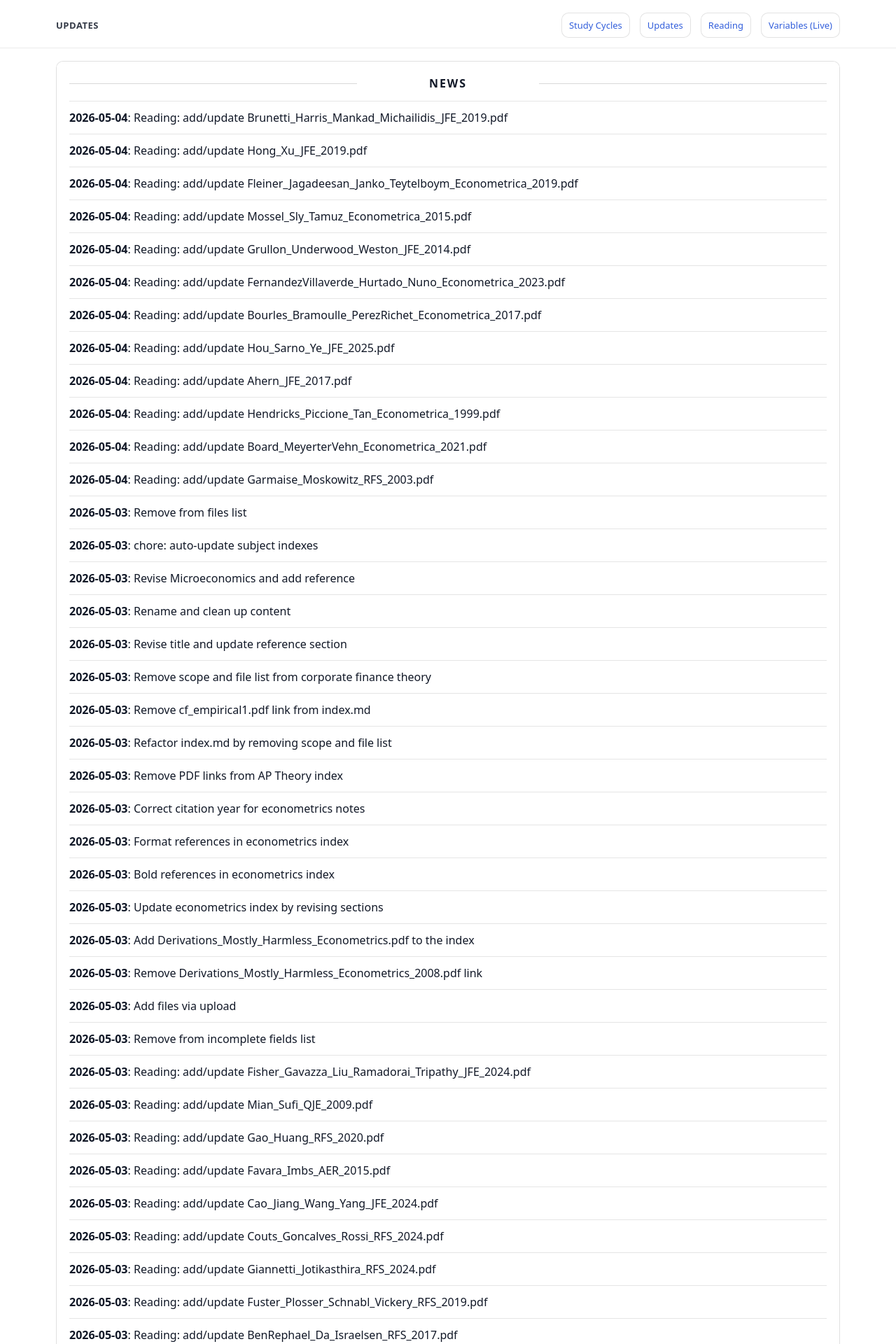
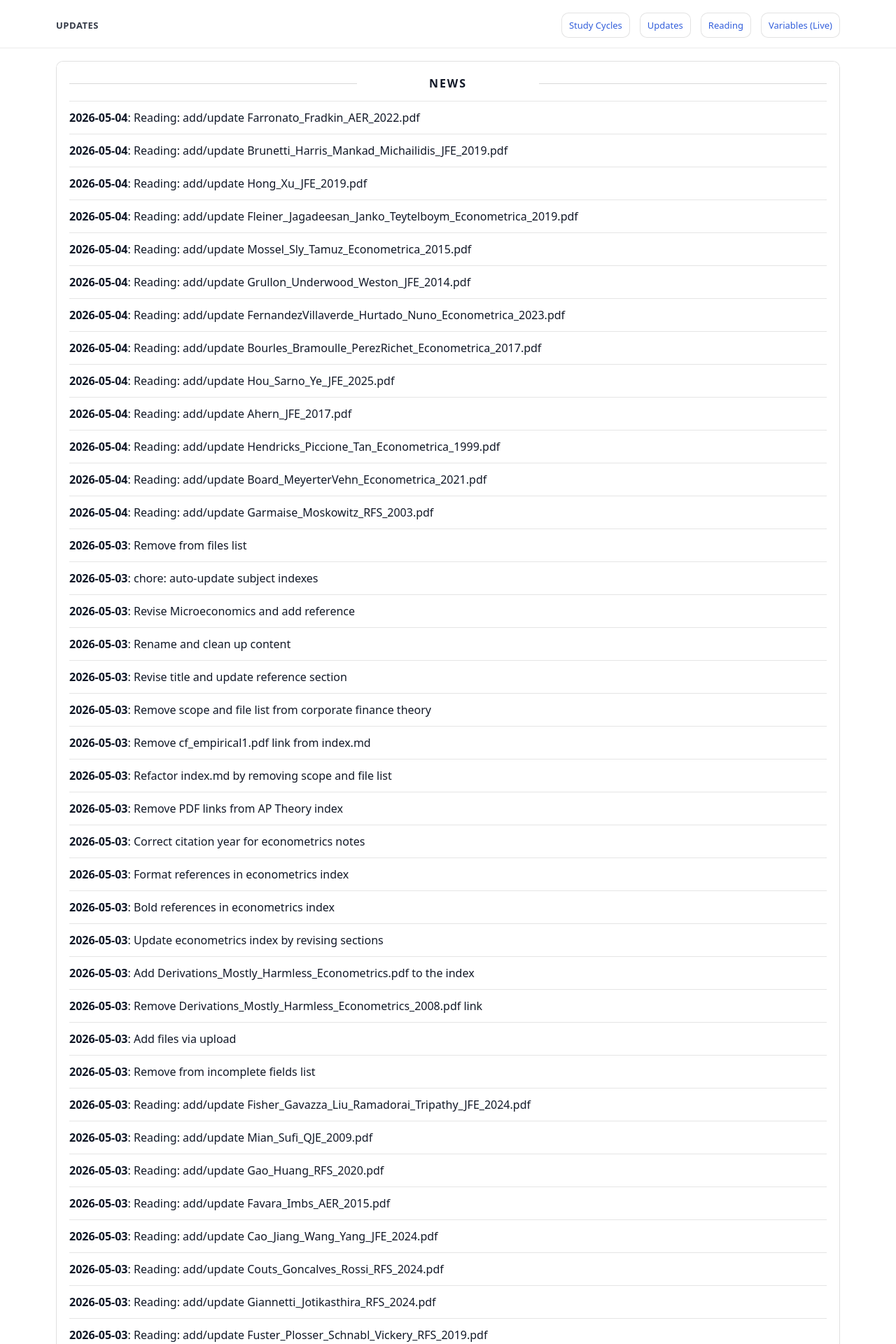
Before and after one commit to yaxinzn/study-archive, a Jekyll site: the page built from updates/index.md, in a window 1280 px wide. Shown: the top 1920 px of the page at 70% size. Built offline with Jekyll 4.4.1, drawn with Linux system fonts in a browser that asks for light colours; some of the changed text lies outside the part shown.

Commit message:
chore: update NEWS feed

```diff
--- a/_data/news.yml
+++ b/_data/news.yml
@@ -1,4 +1,7 @@
 # Auto-generated update history (sorted newest -> oldest). Do not edit manually.
+- ts: "1777884803"
+  date: "2026-05-04"
+  title: "Reading: add/update Farronato_Fradkin_AER_2022.pdf"
 - ts: "1777884026"
   date: "2026-05-04"
   title: "Reading: add/update Brunetti_Harris_Mankad_Michailidis_JFE_2019.pdf"
```
